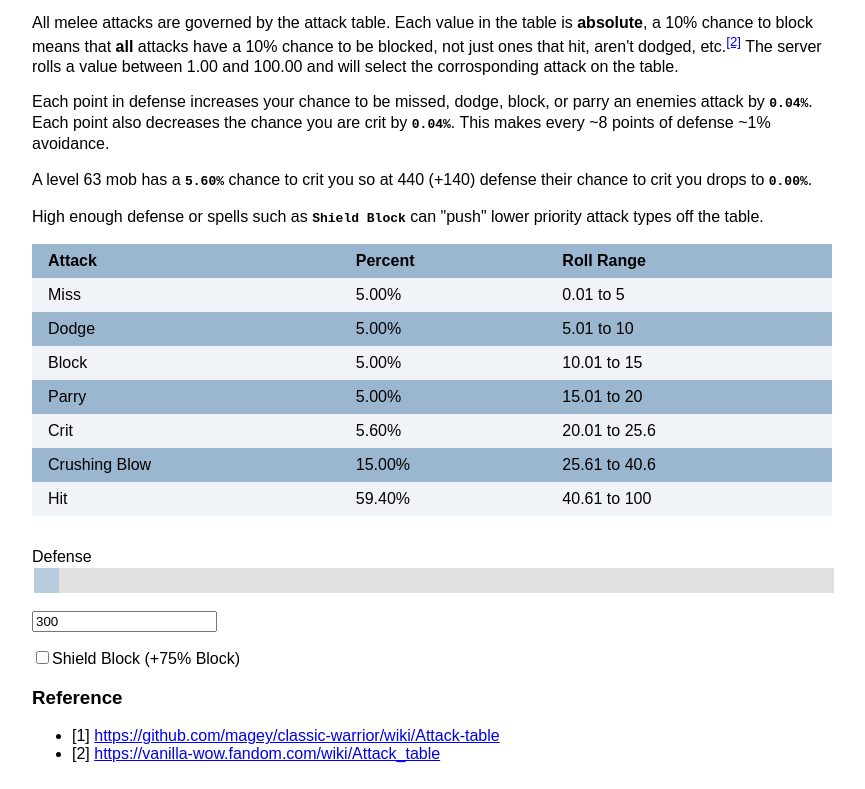
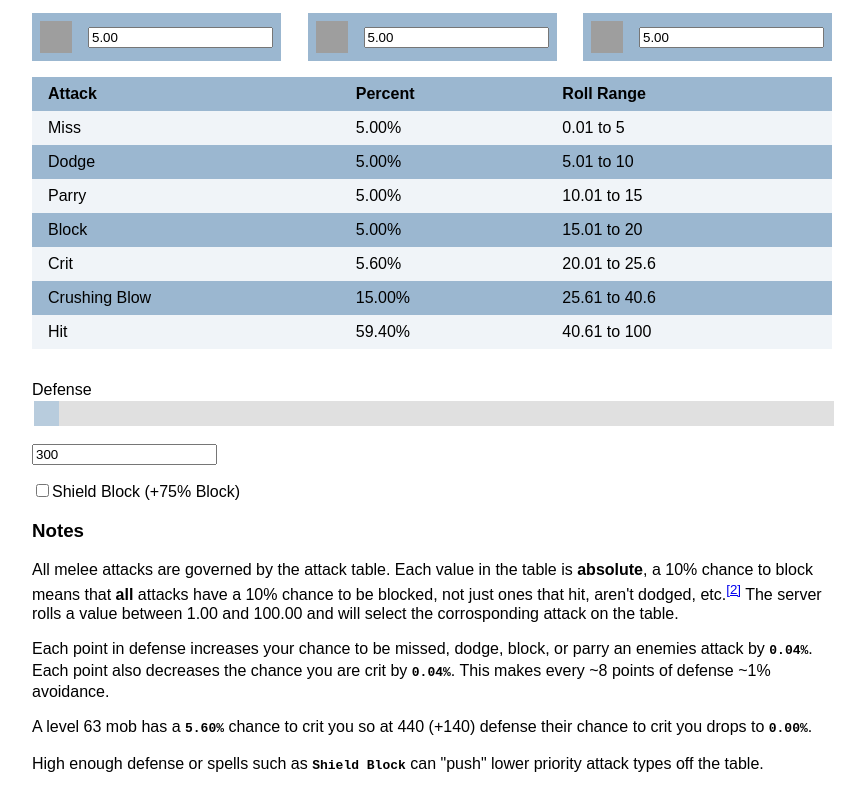
Before and after one commit to sbuggay/attack-table, a plain HTML site: page index.html in a window 1280 px wide. Shown: the part 91-880 px from the top of the page, without its empty margins (208-1073 px from the left). Drawn offline with Linux system fonts and the light colour scheme; grey boxes are pictures that could not be loaded.

Commit message:
Fix order and update page

```diff
--- a/attack.js
+++ b/attack.js
@@ -14,6 +14,9 @@ function roll() {
 }
 
 let defense = 300;
+let baseDodge = 5;
+let baseBlock = 5;
+let baseParry = 5;
 
 function defenseBonus() {
     return (defense - 300) * 4;
@@ -25,12 +28,12 @@ function miss() {
 }
 
 function dodge() {
-    let c = 500;
+    let c = baseDodge * 100;
     return Math.max(0, c + defenseBonus());
 }
 
 function block() {
-    let c = 500;
+    let c = baseBlock * 100;
     if (options["shieldBlock"][0]) {
         c += 7500;
     }
@@ -39,7 +42,7 @@ function block() {
 }
 
 function parry() {
-    let c = 500;
+    let c = baseParry * 100;
     return Math.max(0, c + defenseBonus());
 }
 
@@ -59,8 +62,8 @@ function hit() {
 const attackTable = [
     [miss, missElem, missRoll],
     [dodge, dodgeElem, dodgeRoll],
+    [parry, parryElem, parryRoll],
     [block, blockElem, blockRoll],
-    [parry, parryElem, parryRoll],
     [crit, critElem, critRoll],
     [crushing, crushingElem, crushingRoll],
     [hit, hitElem, hitRoll]
@@ -70,18 +73,21 @@ function calculateRoll(rollCurrent, percent) {
     const start = Math.min((rollCurrent / 100).toFixed(2), 100.00);
     const end = Math.min(((rollCurrent + percent - 1) / 100).toFixed(2), 100.00);
 
-    if (start >= end || start > 100.00) return "Can't be rolled.";
+    if (start >= end || start > 100.00) return false;
 
-    return start + " to " + end;
+    return [start, end];
 }
 
 function updateTable() {
 
     let rollCurrent = 1;
     attackTable.forEach(t => {
-        t[1].innerText = (t[0]() / 100).toFixed(2) + "%";
+        const roll = calculateRoll(rollCurrent, t[0]());
+        const fixed = (t[0]() / 100);
+
+        t[1].innerText = fixed.toFixed(2) + "%";
         // const rollBounds = ;
-        t[2].innerText = calculateRoll(rollCurrent, t[0]());
+        t[2].innerText = roll ? roll[0] + " to " + roll[1] : "Can't be rolled";
         rollCurrent += t[0]();
     });
 
@@ -106,4 +112,19 @@ defenseInput.oninput = function () {
     updateTable();
 }
 
+dodgeInput.oninput = function () {
+    baseDodge = this.value;
+    updateTable();
+}
+
+parryInput.oninput = function () {
+    baseParry = this.value;
+    updateTable();
+}
+
+blockInput.oninput = function () {
+    baseBlock = this.value;
+    updateTable();
+}
+
 updateTable();
--- a/index.html
+++ b/index.html
@@ -110,30 +110,38 @@
         code {
             font-weight: bold;
         }
+
+        .baseStat {
+            padding: 8px;
+            background-color: #9bb7d0;
+            display: flex;
+            align-items: center;
+        }
     </style>
 </head>
 
 <body>
     <div id="container">
-        <div>
+        <div style="padding-bottom: 16px;">
             <img id="logo" src="wow.png">
             <h1> WoW Classic Attack Table</h1>
         </div>
-        <p>
-            All melee attacks are governed by the attack table. Each value in the table is <b>absolute</b>,
-            a 10% chance to block means that <b>all</b> attacks have a 10% chance to be blocked, not just ones that hit,
-            aren't dodged, etc.<sup><a href="https://vanilla-wow.fandom.com/wiki/Attack_table">[2]</a></sup>
-            The server rolls a value between 1.00 and 100.00 and will select the corrosponding attack on the table.
-        </p>
-        <p>Each point in defense increases your chance to be missed, dodge, block, or parry an enemies attack by
-            <code>0.04%</code>.
-            Each point also decreases the chance you are crit by <code>0.04%</code>.
-            This makes every ~8 points of defense ~1% avoidance.
-        </p>
-        <p>A level 63 mob has a <code>5.60%</code> chance to crit you so at 440 (+140) defense their chance to crit you
-            drops to <code>0.00%</code>.</p>
-        <p>High enough defense or spells such as <code>Shield Block</code> can "push" lower priority attack types off
-            the table.</p>
+        <div style="padding-bottom: 16px; display: flex; justify-content: space-between">
+            <div class="baseStat">
+                <img style="width: 32px; height: 32px; padding-right: 16px;" src="https://wow.zamimg.com/images/wow/icons/large/spell_nature_invisibilty.jpg"></img>
+                <input id="dodgeInput" type="number" value="5.00"></input>
+            </div>
+            <div class="baseStat">
+                <img style="width: 32px; height: 32px; padding-right: 16px;" src="https://wow.zamimg.com/images/wow/icons/large/ability_parry.jpg"></img>
+                <input id="parryInput" type="number" value="5.00"></input>
+            </div>
+            <div class="baseStat">
+                <img style="width: 32px; height: 32px; padding-right: 16px;" src="https://wow.zamimg.com/images/wow/icons/large/ability_defend.jpg"></img>
+                <input id="blockInput" type="number" value="5.00"></input>
+            </div>
+
+
+        </div>
         <table>
             <tr>
                 <th>Attack</th>
@@ -152,14 +160,14 @@
                 <td id="dodgeRoll"></td>
             </tr>
             <tr class="green">
+                <td>Parry</td>
+                <td id="parryElem"></td>
+                <td id="parryRoll"></td>
+            </tr>
+            <tr class="green">
                 <td>Block</td>
                 <td id="blockElem"></td>
                 <td id="blockRoll"></td>
-            </tr>
-            <tr class="green">
-                <td>Parry</td>
-                <td id="parryElem"></td>
-                <td id="parryRoll"></td>
             </tr>
             <tr class="red">
                 <td>Crit</td>
@@ -192,10 +200,30 @@
         <div style="padding-top: 16px">
             <input id="shieldBlockInput" type="checkbox"><label>Shield Block (+75% Block)</label></input>
         </div>
+        <h3>Notes</h3>
+        <p>
+            All melee attacks are governed by the attack table. Each value in the table is <b>absolute</b>,
+            a 10% chance to block means that <b>all</b> attacks have a 10% chance to be blocked, not just ones that hit,
+            aren't dodged, etc.<sup><a href="https://vanilla-wow.fandom.com/wiki/Attack_table">[2]</a></sup>
+            The server rolls a value between 1.00 and 100.00 and will select the corrosponding attack on the table.
+        </p>
+        <p>Each point in defense increases your chance to be missed, dodge, block, or parry an enemies attack by
+            <code>0.04%</code>.
+            Each point also decreases the chance you are crit by <code>0.04%</code>.
+            This makes every ~8 points of defense ~1% avoidance.
+        </p>
+        <p>A level 63 mob has a <code>5.60%</code> chance to crit you so at 440 (+140) defense their chance to crit you
+            drops to <code>0.00%</code>.</p>
+        <p>High enough defense or spells such as <code>Shield Block</code> can "push" lower priority attack types off
+            the table.</p>
+
         <h3>Reference</h3>
         <ul>
-            <li>[1] <a href=https://github.com/magey/classic-warrior/wiki/Attack-table">https://github.com/magey/classic-warrior/wiki/Attack-table</a></li>
-            <li>[2] <a href="https://vanilla-wow.fandom.com/wiki/Attack_table">https://vanilla-wow.fandom.com/wiki/Attack_table</a></li>
+            <li>[1] <a
+                    href=https://github.com/magey/classic-warrior/wiki/Attack-table">https://github.com/magey/classic-warrior/wiki/Attack-table
+                    </a> </li> <li>[2] <a
+                        href="https://vanilla-wow.fandom.com/wiki/Attack_table">https://vanilla-wow.fandom.com/wiki/Attack_table</a>
+            </li>
         </ul>
     </div>
     <script src="attack.js"></script>
```
